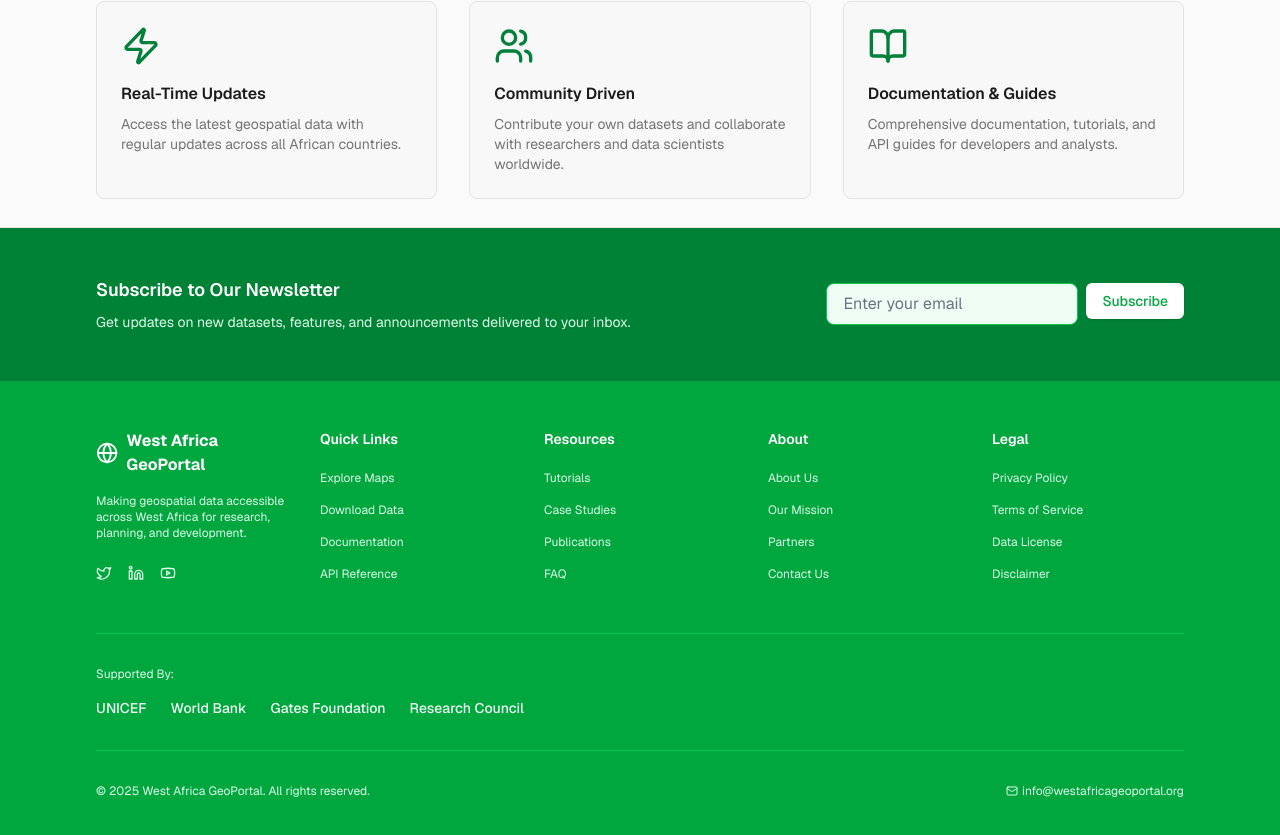
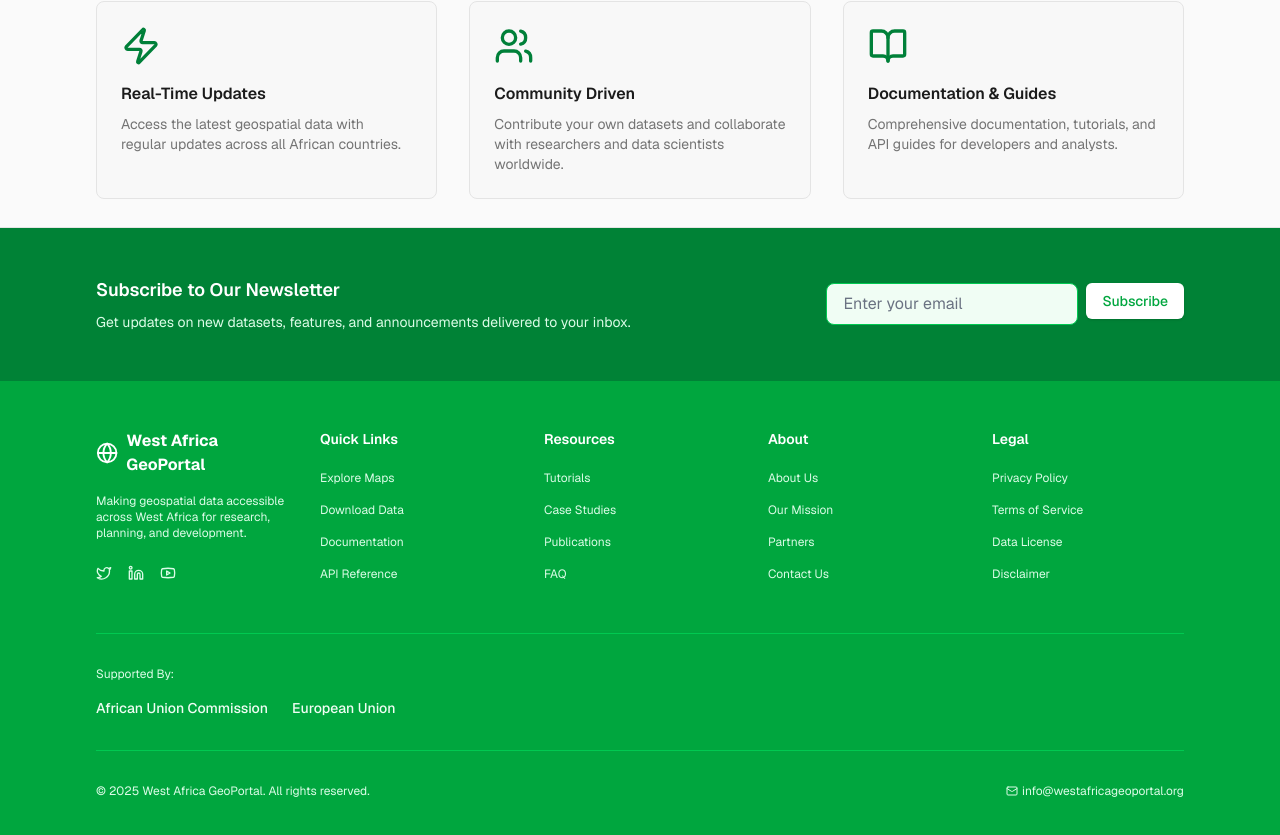
Before and after one commit to Muzammil206/mifmass-geoportal, a Next.js app: page /en in a window 1280 px wide. Shown: the part 1261-2096 px from the top of the page. Built offline with nearby package versions, Linux system fonts and the light colour scheme.

Commit message:
improved ui

```diff
--- a/components/footer-section.jsx
+++ b/components/footer-section.jsx
@@ -56,8 +56,7 @@ export default function FooterSection() {
       ],
     },
   ]
-
-  const partners = ["UNICEF", "World Bank", "Gates Foundation", "Research Council"]
+  const partners = ["African Union Commission", "European Union"]
 
   return (
     <footer className="border-t border-border bg-green-600">
```
